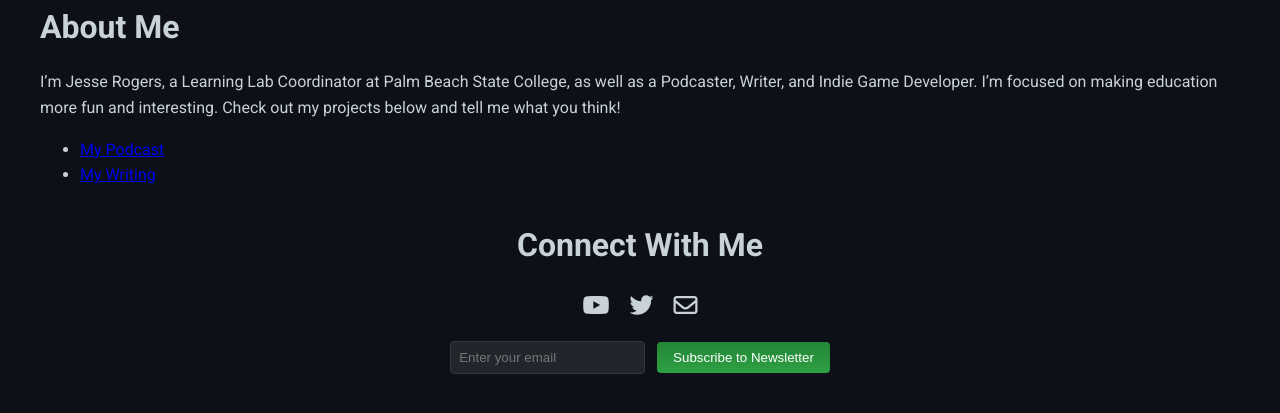
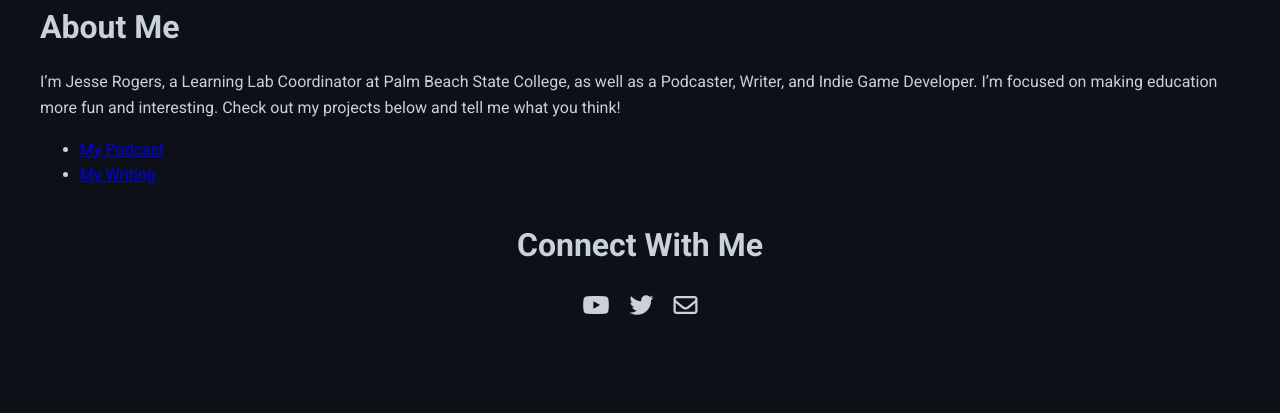
Before and after one commit to RogersMath/projects, a Jekyll site: the page built from index.md, in a window 1280 px wide, cut to the strip 902-1316 px from the top of the page. Built offline with Jekyll 4.4.1, drawn with Linux system fonts in a browser that asks for light colours; after the commit the page ends 1283 px from its top, so only the background shows below that.

Commit message:
Update default.html

```diff
--- a/_layouts/default.html
+++ b/_layouts/default.html
@@ -23,13 +23,13 @@
             <h2>Connect With Me</h2>
             <div class="social-links">
                 <a href="https://youtu.be/gedwXtP3rw0" target="_blank"><i class="fab fa-youtube"></i></a>
-                <a href="#" target="_blank"><i class="fab fa-twitter"></i></a>
-                <a href="#" target="_blank"><i class="far fa-envelope"></i></a>
+                <a href="#" target="https://x.com/MindCraftGames0"><i class="fab fa-twitter"></i></a>
+                <a href="#" target="https://substack.com/@jesserogers?utm_source=profile-page"><i class="far fa-envelope"></i></a>
             </div>
-            <form>
+            <!--form>
                 <input type="email" placeholder="Enter your email">
                 <button type="submit">Subscribe to Newsletter</button>
-            </form>
+            </form-->
         </footer>
     </div>
 </body>
```
